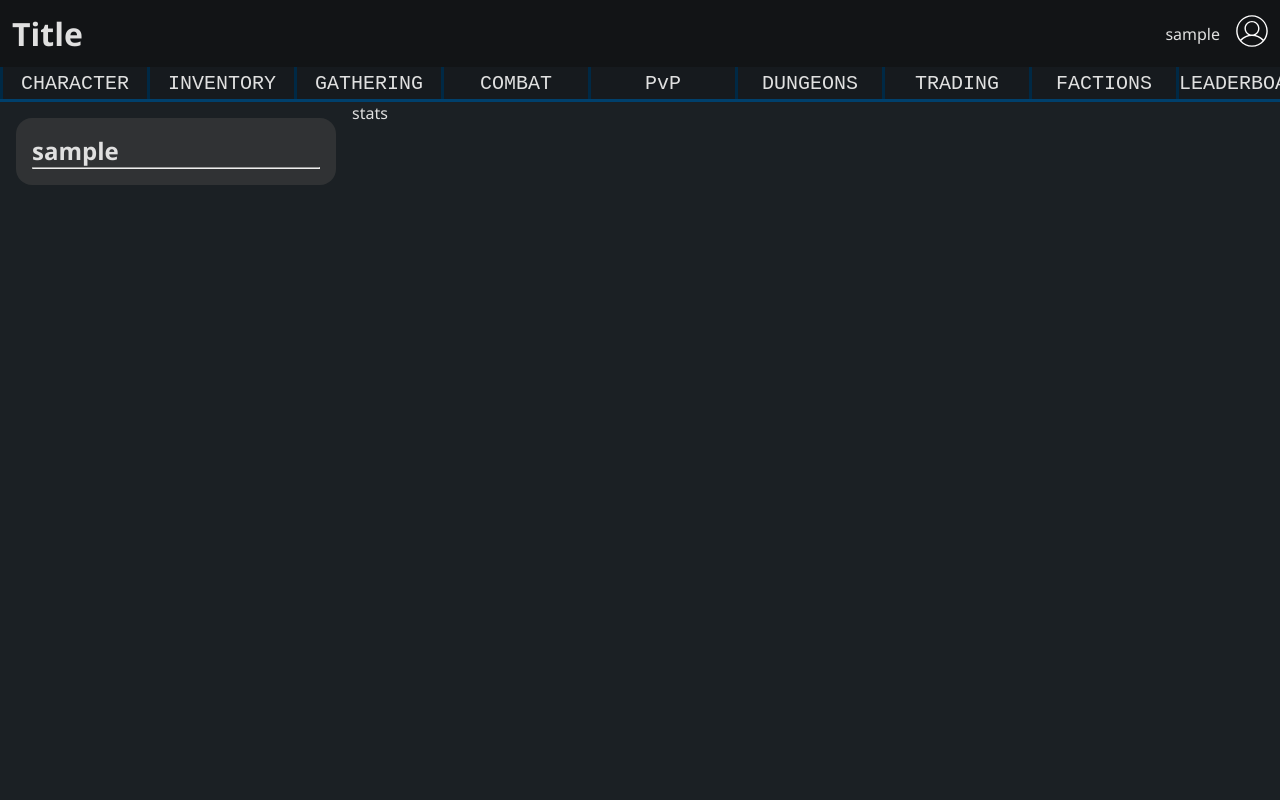
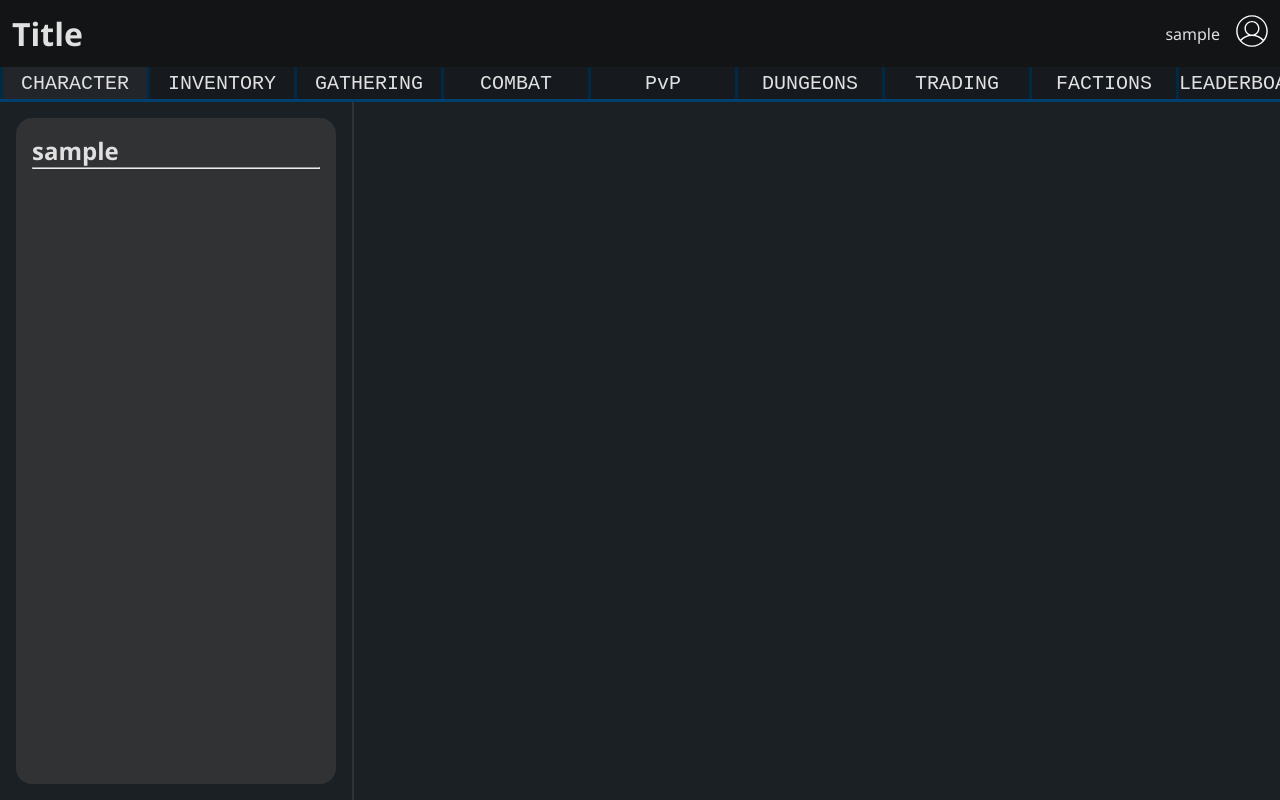
Before and after one commit to SuperFluffyGame/svelte-game, a SvelteKit app: page /game/character in a window 1280 px wide. Built offline with nearby package versions, Linux system fonts and the light colour scheme; sample sign-in values are in the browser's storage.

Commit message:
flexbox body

```diff
--- a/data/usernames.json
+++ b/data/usernames.json
@@ -1 +1 @@
-{"26876164":"someusername","some_id":"hello","b5af07bb":"helloa","6eb89ffb":"aaaaaaaaaaaaa","d586ed3b":"mmmmmmmmmmmm","546e62d3":"someusername2","95b52f69":"oh_hello","77130aba":"somename","8487b475":"a_username","e03db827":"asfasgaesfas"}
+{"26876164":"someusername","some_id":"hello","b5af07bb":"helloa","6eb89ffb":"aaaaaaaaaaaaa","d586ed3b":"mmmmmmmmmmmm","546e62d3":"someusername2","95b52f69":"oh_hello","77130aba":"somename","8487b475":"a_username","e03db827":"asfasgaesfas","f66c3925":"SuperFluffyGame"}
--- a/src/app.css
+++ b/src/app.css
@@ -32,6 +32,9 @@ body {
     background-color: var(--bl3);
     font-family: var(--main-font);
     color: var(--accent-color);
+
+    display: flex;
+    flex-direction: column;
 }
 
 a {
--- a/src/routes/game/+layout.svelte
+++ b/src/routes/game/+layout.svelte
@@ -7,8 +7,8 @@
 
     let name = "Loading...";
     let pageName = $page.url.pathname;
-    if (pageName.startsWith("/")) {
-        pageName = pageName.slice(1);
+    if (pageName.startsWith("/game")) {
+        pageName = pageName.slice(6);
     }
     onMount(() => {
         if (!localStorage.getItem("USERID")) {
@@ -64,6 +64,8 @@
 <style>
     .container {
         position: sticky;
+        top: 0;
+        left: 0;
     }
     .selected {
         background-color: var(--bl4);
--- a/src/routes/game/character/+page.svelte
+++ b/src/routes/game/character/+page.svelte
@@ -12,7 +12,9 @@
         <h2 class="name">{name}</h2>
         <hr class="name-divider" />
     </div>
-    <div class="stats">stats</div>
+    <div class="right">
+        <div class="bar" />
+    </div>
 </div>
 
 <style>
@@ -31,9 +33,10 @@
     }
 
     .container {
+        flex: 1;
         display: flex;
-        height: 100%;
         align-items: stretch;
+        min-height: 30rem;
     }
 
     .left {
@@ -42,4 +45,14 @@
         background-color: var(--bl5);
         width: 20rem;
     }
+
+    .right {
+        display: flex;
+    }
+
+    .bar {
+        background-color: var(--bl5);
+        flex-grow: 1;
+        width: 0.1rem;
+    }
 </style>
```
